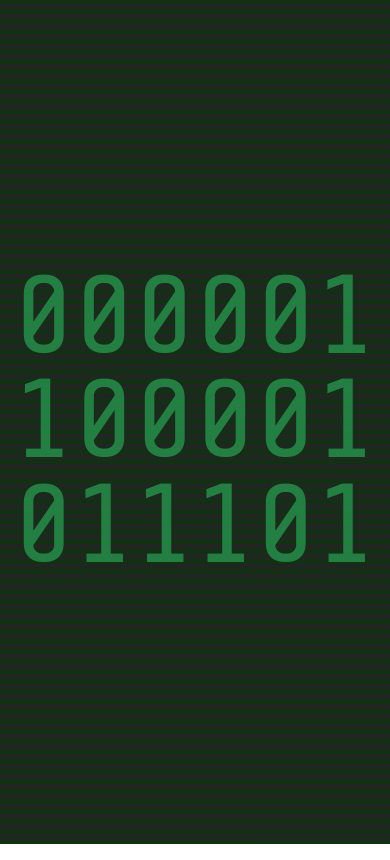
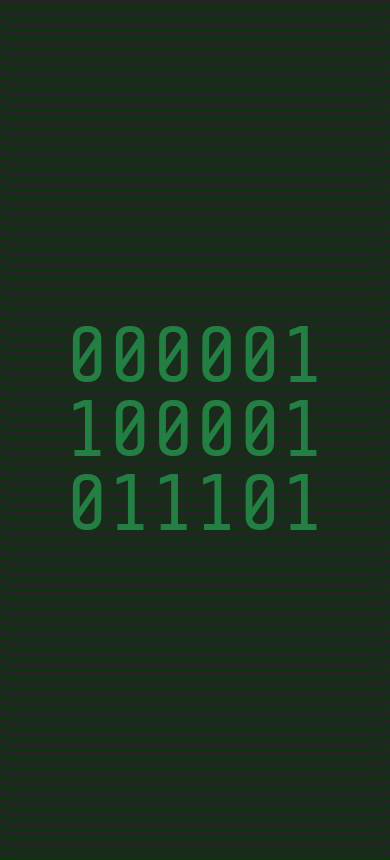
Before and after one commit to Karl-Horning/binary-clock, a plain HTML site: page index.html in a window 390 px wide. Drawn offline with nearby package versions, Linux system fonts and the light colour scheme.

Commit message:
Simplified CSS and added media query

```diff
--- a/src/css/style.css
+++ b/src/css/style.css
@@ -8,21 +8,12 @@ body {
         rgba(13, 53, 13, 1) 10px,
         rgba(38, 34, 40, 1) 20px
     );
-    box-sizing: border-box;
-    height: 100%;
-    margin: 0;
-    padding: 0;
 }
 
 .container {
-    height: 100%;
-    text-align: center;
-}
-
-.container > .flexbox {
+    min-height: 100vh;
+    display: flex;
     align-items: center;
-    display: flex;
-    height: 100%;
     justify-content: center;
 }
 
@@ -33,3 +24,10 @@ h2 {
     font-weight: lighter;
     line-height: 0.1em;
 }
+
+/* Media query for smaller screens */
+@media screen and (max-width: 768px) {
+    h2 {
+        font-size: 5em; /* Adjust the font size for smaller screens */
+    }
+}
```
